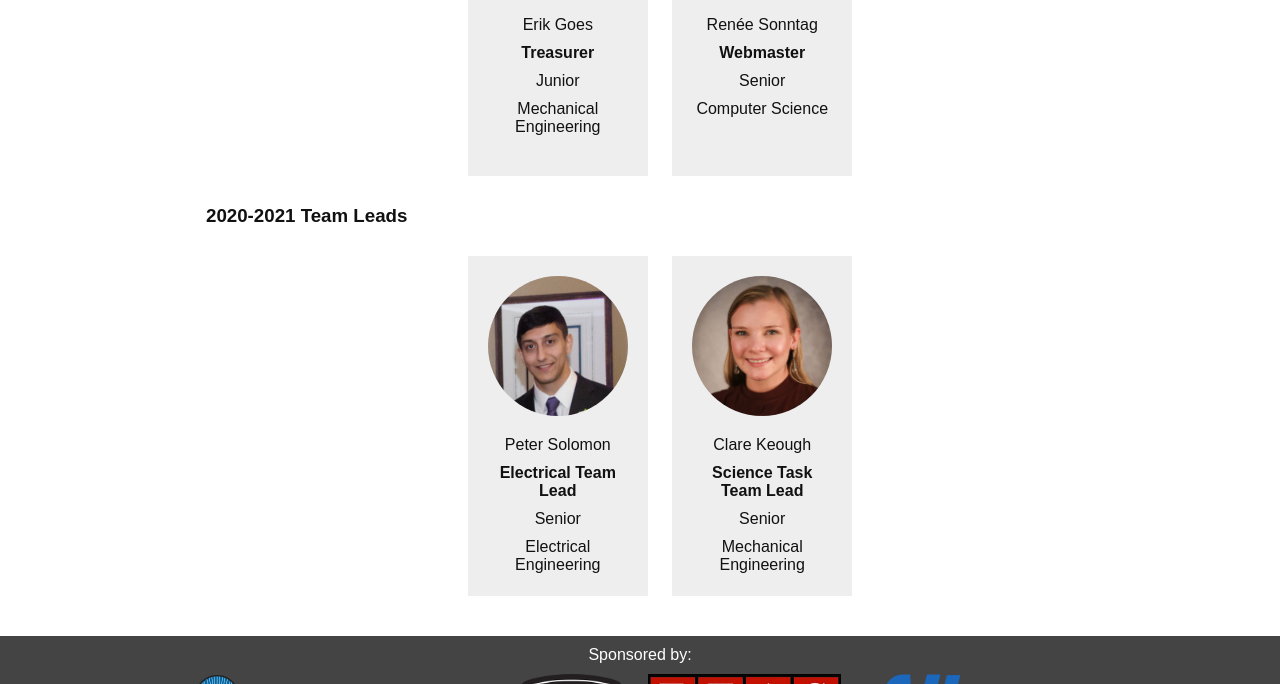
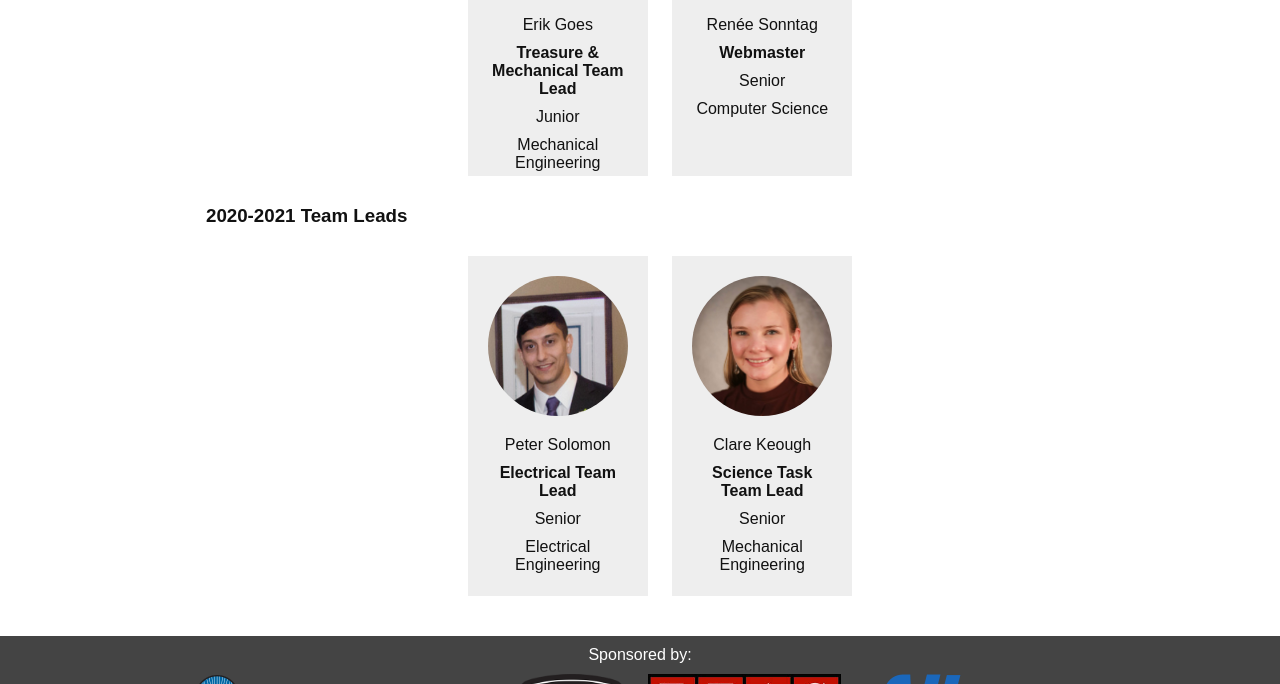
Before and after one commit to NIURoverTeam/niurover-website, a Jekyll site: the page built from _about/leadership.md, in a window 1280 px wide and 900 px high, scrolled down 581 px, cut to the strip 216-900 px from the top of the window. Built offline with Jekyll 4.4.1, drawn with Linux system fonts in a browser that asks for light colours.

Commit message:
Added mechanical title to Erik

```diff
--- a/_about/leadership.md
+++ b/_about/leadership.md
@@ -26,7 +26,7 @@ liprofile: true
   * Biology & Mathematics
 * Erik Goes
   * ![](/assets/photos/Erik%20Goes.png)
-  * **Treasurer**
+  * **Treasure & Mechanical Team Lead**
   * Junior
   * Mechanical Engineering
 * Ren&eacute;e Sonntag
```
